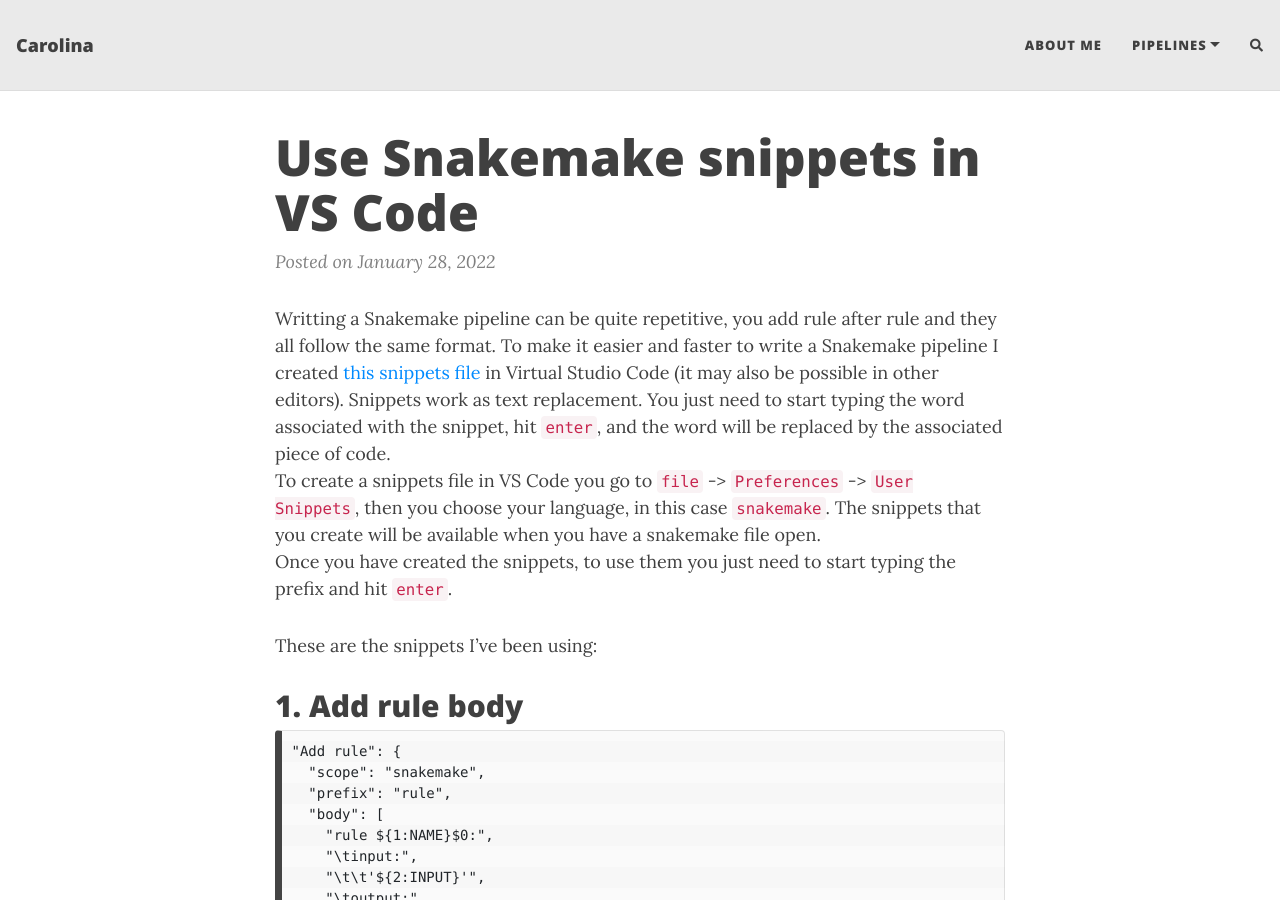
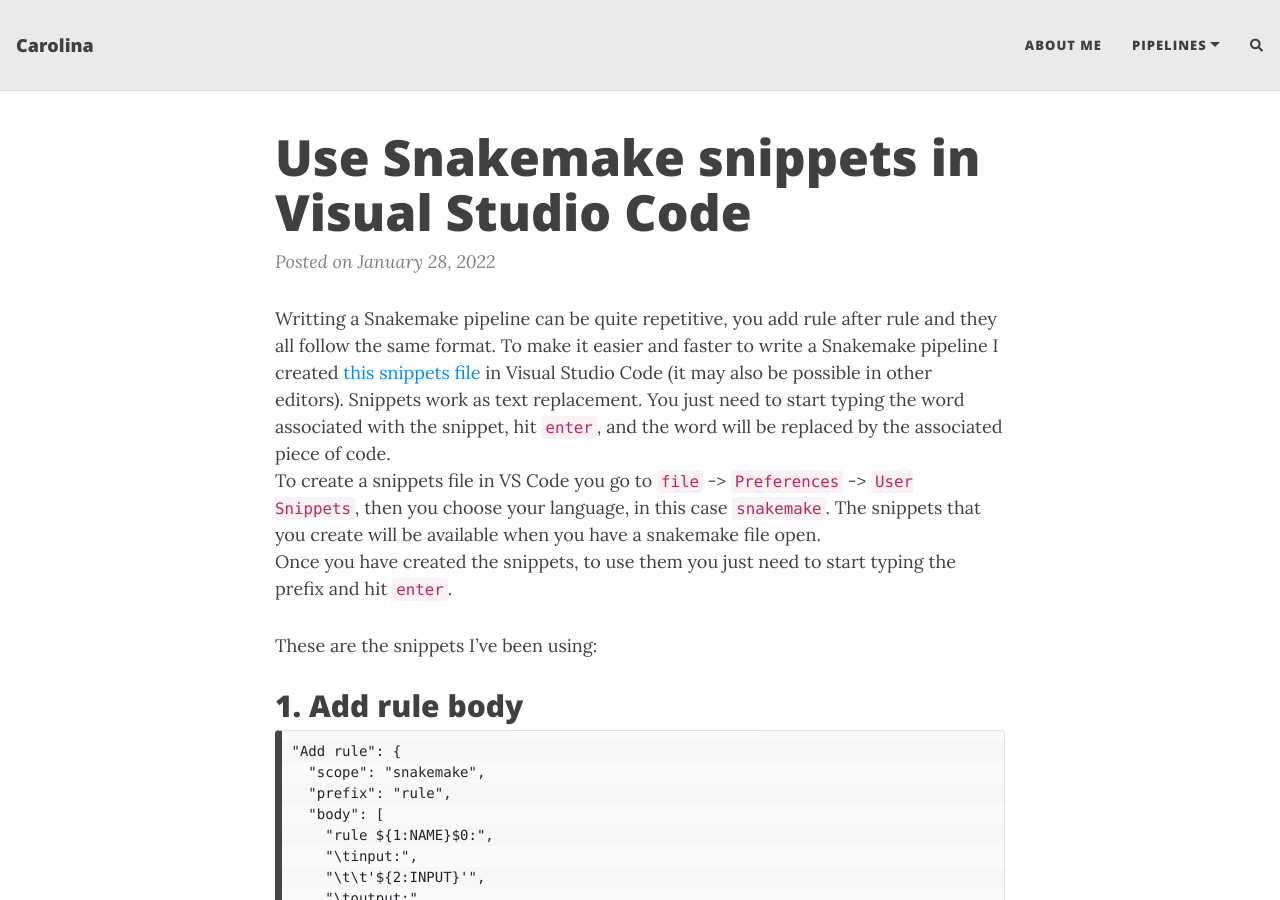
Before and after one commit to CarolinaPB/CarolinaPB.github.io, a Jekyll site: the page built from _posts/2022-01-28-VSCode-snakemake-snippets.md, in a window 1280 px wide and 900 px high. Built offline with Jekyll 4.4.1, drawn with Linux system fonts in a browser that asks for light colours; nearby versions of some CDN libraries; comment, search, counter and statistics services are not loaded; some of the changed text lies outside the part shown.

Commit message:
Update 2022-01-28-VSCode-snakemake-snippets.md

````diff
--- a/_posts/2022-01-28-VSCode-snakemake-snippets.md
+++ b/_posts/2022-01-28-VSCode-snakemake-snippets.md
@@ -1,10 +1,10 @@
 ---
 layout: post
-title: Use Snakemake snippets in VS Code
-tags: [snakemake, Virtual Studio Code, snippets, bioinformatics]
+title: Use Snakemake snippets in Visual Studio Code
+tags: [snakemake, Visual Studio Code, snippets, bioinformatics]
 ---
 
-Writting a Snakemake pipeline can be quite repetitive, you add rule after rule and they all follow the same format. To make it easier and faster to write a Snakemake pipeline I created [this snippets file](https://github.com/CarolinaPB/Bioinfo_scripts/blob/main/snakemake_rule.code-snippets) in Virtual Studio Code (it may also be possible in other editors). Snippets work as text replacement. You just need to start typing the word associated with the snippet, hit `enter`, and the word will be replaced by the associated piece of code.
+Writting a Snakemake pipeline can be quite repetitive, you add rule after rule and they all follow the same format. To make it easier and faster to write a Snakemake pipeline I created [this snippets file](https://github.com/CarolinaPB/Bioinfo_scripts/blob/main/snakemake_rule.code-snippets) in Visual Studio Code (it may also be possible in other editors). Snippets work as text replacement. You just need to start typing the word associated with the snippet, hit `enter`, and the word will be replaced by the associated piece of code.
 To create a snippets file in VS Code you go to `file` -> `Preferences` -> `User Snippets`, then you choose your language, in this case `snakemake`. The snippets that you create will be available when you have a snakemake file open.
 Once you have created the snippets, to use them you just need to start typing the prefix and hit `enter`.
 
@@ -144,4 +144,4 @@ group:
 }
 ```
 
-To read more about snippets in VS Code: https://code.visualstudio.com/docs/editor/userdefinedsnippets
+To read more about snippets in Visual Studio Code: https://code.visualstudio.com/docs/editor/userdefinedsnippets
````
